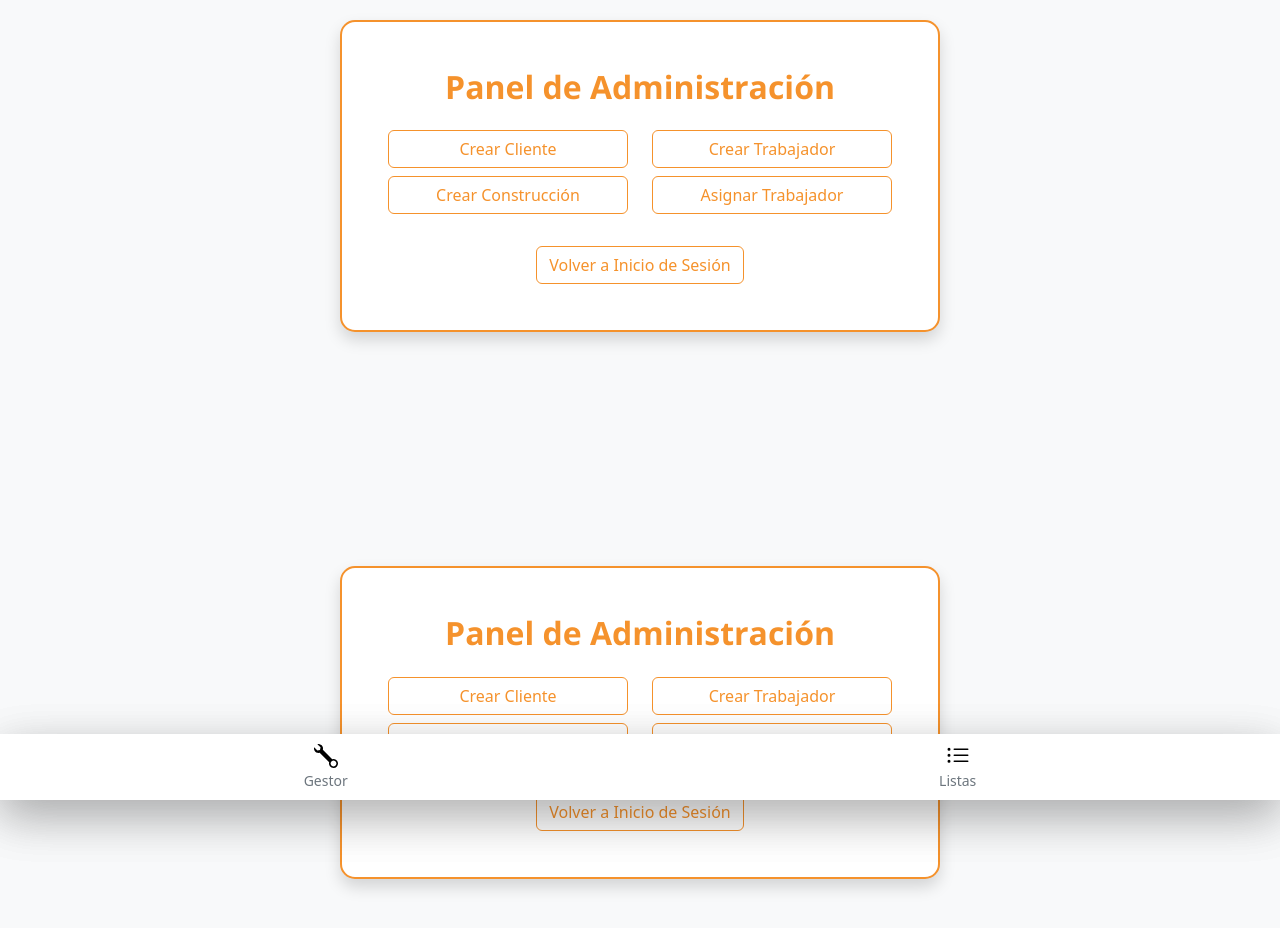
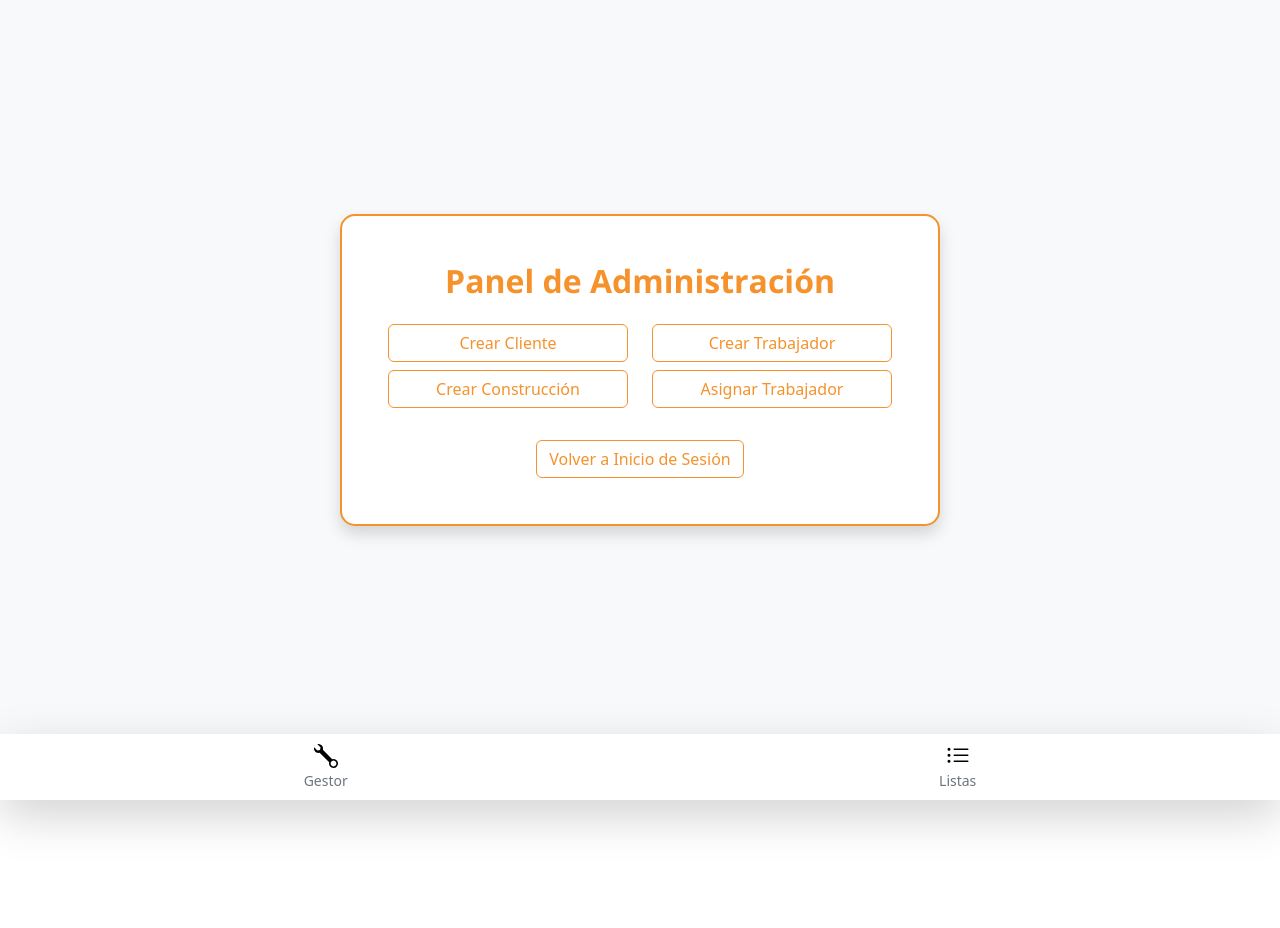
Before and after one commit to adriaanbrl/proyectofrontzimenta, a React (Create React App) app: page /admin in a window 1280 px wide. Shown: the top 928 px of the page. After the commit the page ends 800 px from the top, so only its background shows below. Built offline with nearby package versions, Linux system fonts and the light colour scheme.

Commit message:
Admin Layout del sidebar ya Organizado

```diff
--- a/src/App.js
+++ b/src/App.js
@@ -23,6 +23,8 @@ import ContactList from "./components/client/ContactList.js";
 import Admin from "./components/admin/Admin.js";
 import Worker from "./components/worker/Worker.js";
 import DataList from "./components/admin/DataList.js";
+import AdminLayout from "./components/admin/AdminLayout.js";
+
 
 function App() {
   return (
@@ -57,9 +59,9 @@ function App() {
 
 
           {/* Rutas de Vista Admin */}
-          <Route element={<Admin />}>
-            <Route path="/admin" element={<Admin />} />
-            <Route path="/dataList" element={<DataList/>} />
+           <Route element={<AdminLayout />}>
+            <Route path="/admin" element={<Admin/>} />
+            <Route path="/dataList" element={<DataList />} />
           </Route>
 
 
--- a/src/components/admin/Admin.js
+++ b/src/components/admin/Admin.js
@@ -568,8 +568,6 @@ const AdminView = () => {
             </Card.Body>
           </Card>
         </Container>
-        <Outlet />
-        <AdminSidebar />
       </div>
   );
 };
--- /dev/null
+++ b/src/components/admin/AdminLayout.js
@@ -0,0 +1,13 @@
+import { Outlet } from "react-router-dom";
+import AdminSidebar from "./AdminSidebar";
+
+const AdminLayout = () => {
+  return (
+    <div className="client-layout">
+      <AdminSidebar/>
+      <Outlet />
+    </div>
+  );
+};
+
+export default AdminLayout;
```
